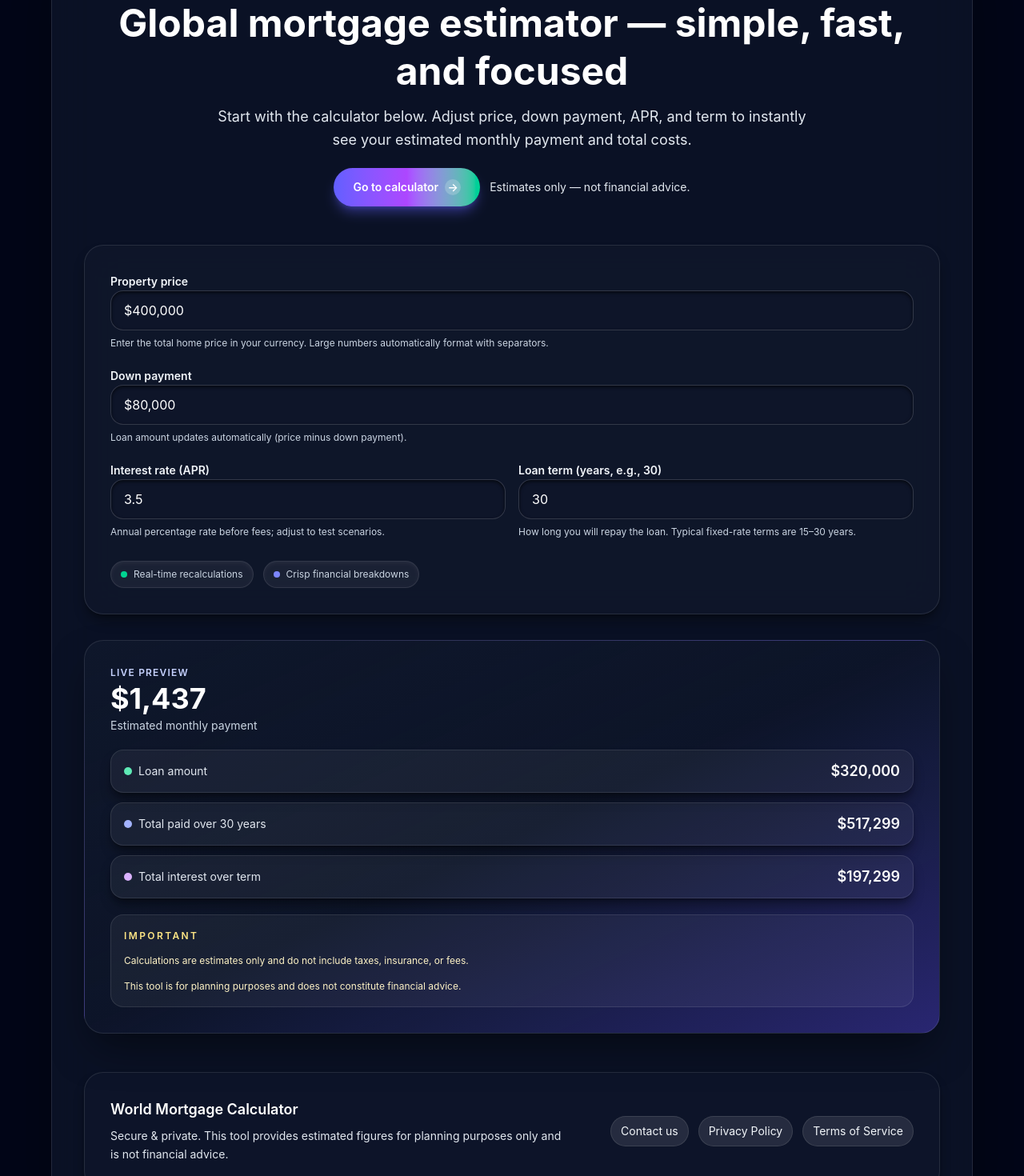
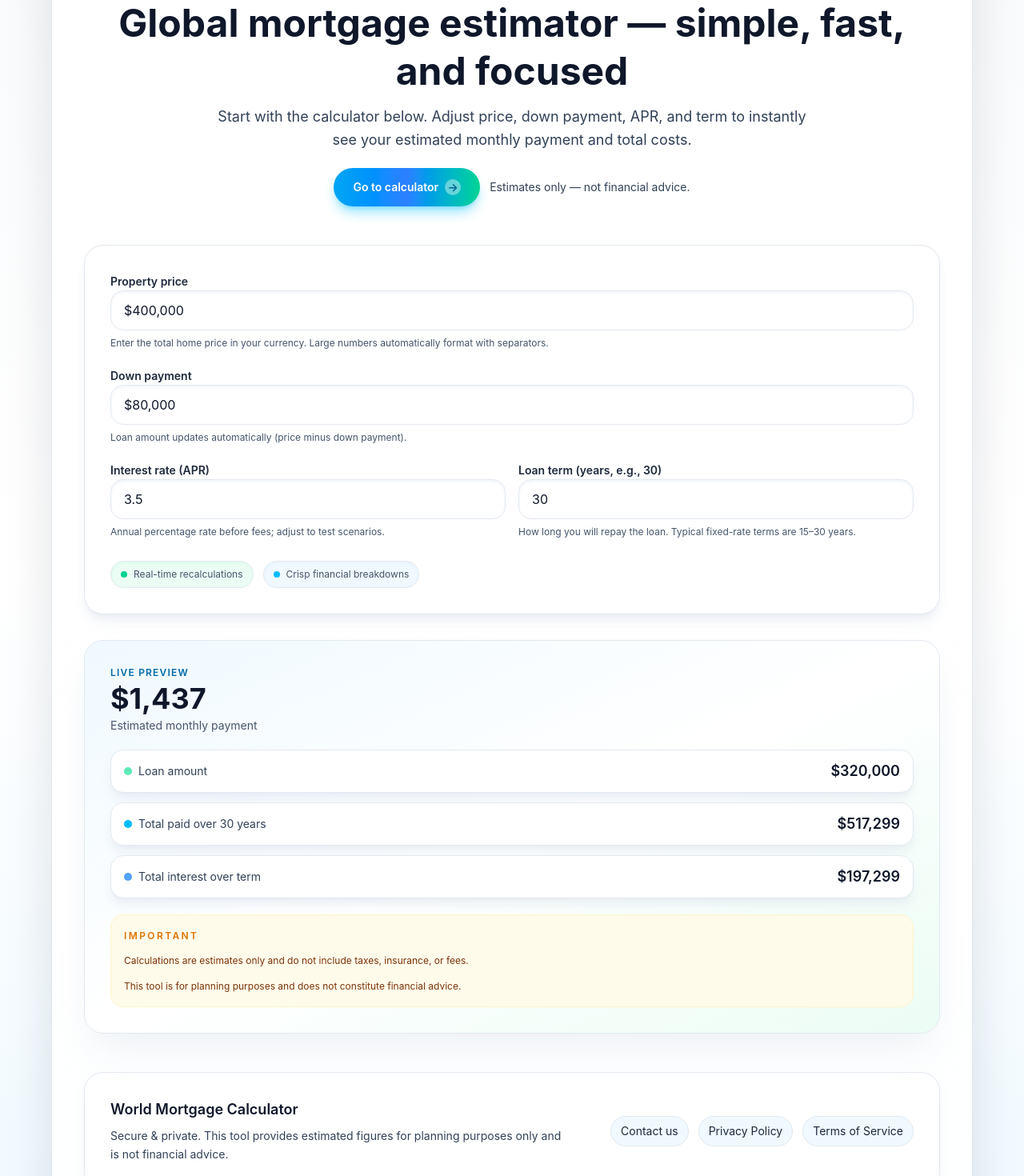
Before and after one commit to alexcanchaya-dotcom/worldmortgagecalc, a Next.js app: page / in a window 1280 px wide. Shown: the part 160-1630 px from the top of the page at 80% size. Built offline with nearby package versions, Linux system fonts and the light colour scheme.

Commit message:
Switch homepage to bright light theme

```diff
--- a/app/page.tsx
+++ b/app/page.tsx
@@ -11,7 +11,7 @@ export default function HomePage() {
   const [loanTerm, setLoanTerm] = useState(30);
 
   const ctaButton =
-    "inline-flex items-center justify-center gap-2 rounded-full px-6 py-3 text-sm font-semibold text-white shadow-lg transition duration-300 focus-visible:outline focus-visible:outline-2 focus-visible:outline-offset-2 focus-visible:outline-emerald-300";
+    "inline-flex items-center justify-center gap-2 rounded-full px-6 py-3 text-sm font-semibold text-white shadow-lg transition duration-300 focus-visible:outline focus-visible:outline-2 focus-visible:outline-offset-2 focus-visible:outline-sky-200";
 
   const loanAmount = Math.max(0, propertyPrice - downPayment);
 
@@ -58,39 +58,39 @@ export default function HomePage() {
   };
 
   return (
-    <main className="min-h-screen bg-slate-950 text-slate-50 px-4 py-12 sm:py-16">
-      <div className="mx-auto flex w-full max-w-6xl flex-col space-y-12 rounded-[28px] border border-white/10 bg-slate-900/70 p-6 shadow-[0_30px_90px_rgba(0,0,0,0.35)] backdrop-blur-xl sm:p-10">
+    <main className="min-h-screen bg-gradient-to-b from-slate-50 via-white to-sky-50 text-slate-900 px-4 py-12 sm:py-16">
+      <div className="mx-auto flex w-full max-w-6xl flex-col space-y-12 rounded-[28px] border border-slate-200 bg-white/90 p-6 shadow-[0_25px_60px_rgba(15,23,42,0.12)] backdrop-blur-xl sm:p-10">
         <header className="flex flex-col gap-5 text-center">
-          <div className="mx-auto inline-flex items-center gap-2 rounded-full border border-white/10 bg-white/10 px-4 py-2 text-xs font-semibold uppercase tracking-[0.18em] text-indigo-100 shadow-inner shadow-white/10">
+          <div className="mx-auto inline-flex items-center gap-2 rounded-full border border-slate-200 bg-sky-50 px-4 py-2 text-xs font-semibold uppercase tracking-[0.18em] text-sky-700 shadow-inner shadow-sky-100">
             World Mortgage Calculator
           </div>
           <div className="space-y-3">
-            <h1 className="text-3xl font-bold leading-tight text-white sm:text-5xl sm:leading-tight">
+            <h1 className="text-3xl font-bold leading-tight text-slate-900 sm:text-5xl sm:leading-tight">
               Global mortgage estimator — simple, fast, and focused
             </h1>
-            <p className="mx-auto max-w-3xl text-base leading-relaxed text-slate-200 sm:text-lg">
+            <p className="mx-auto max-w-3xl text-base leading-relaxed text-slate-700 sm:text-lg">
               Start with the calculator below. Adjust price, down payment, APR, and term to instantly see your estimated monthly payment and total costs.
             </p>
           </div>
           <div className="flex flex-wrap items-center justify-center gap-3">
             <a
               href="#calculator"
-              className={`${ctaButton} h-12 bg-gradient-to-r from-indigo-500 via-purple-500 to-emerald-400 shadow-indigo-500/40 active:scale-[0.99]`}
+              className={`${ctaButton} h-12 bg-gradient-to-r from-sky-500 via-blue-500 to-emerald-400 shadow-sky-400/40 active:scale-[0.99]`}
             >
               Go to calculator
-              <span className="h-5 w-5 rounded-full bg-white/20 backdrop-blur-sm">→</span>
+              <span className="h-5 w-5 rounded-full bg-white/40 text-sky-800 backdrop-blur-sm">→</span>
             </a>
-            <span className="text-sm text-slate-200">
+            <span className="text-sm text-slate-700">
               Estimates only — not financial advice.
             </span>
           </div>
         </header>
 
         <div className="grid gap-8 lg:grid-cols-[1.05fr,0.95fr]" id="calculator">
-          <section className="relative overflow-hidden rounded-3xl border border-white/10 bg-slate-900/80 p-6 shadow-lg shadow-black/40 backdrop-blur-xl sm:p-8">
+          <section className="relative overflow-hidden rounded-3xl border border-slate-200 bg-white p-6 shadow-lg shadow-slate-200/70 backdrop-blur-xl sm:p-8">
             <div className="space-y-5">
               <div className="space-y-2">
-                <label className="text-sm font-semibold text-slate-100" htmlFor="property-price">
+                <label className="text-sm font-semibold text-slate-800" htmlFor="property-price">
                   Property price
                 </label>
                 <div className="space-y-2">
@@ -107,14 +107,14 @@ export default function HomePage() {
                         setPropertyPriceDisplay,
                       )
                     }
-                    className="w-full rounded-2xl border border-white/15 bg-slate-900/60 px-4 py-3 text-base text-white shadow-inner shadow-black/60 outline-none ring-0 transition duration-300 hover:-translate-y-0.5 hover:border-indigo-200/60 hover:shadow-[0_12px_40px_rgba(0,0,0,0.45)] focus:-translate-y-0.5 focus:border-emerald-300/80 focus:ring-4 focus:ring-indigo-500/20"
+                    className="w-full rounded-2xl border border-slate-200 bg-white px-4 py-3 text-base text-slate-900 shadow-inner shadow-slate-100 outline-none ring-0 transition duration-300 hover:-translate-y-0.5 hover:border-sky-300 hover:shadow-[0_12px_30px_rgba(56,189,248,0.18)] focus:-translate-y-0.5 focus:border-emerald-300 focus:ring-4 focus:ring-sky-200"
                   />
-                  <p className="text-xs text-slate-300">Enter the total home price in your currency. Large numbers automatically format with separators.</p>
+                  <p className="text-xs text-slate-600">Enter the total home price in your currency. Large numbers automatically format with separators.</p>
                 </div>
               </div>
 
               <div className="space-y-2">
-                <label className="text-sm font-semibold text-slate-100" htmlFor="down-payment">
+                <label className="text-sm font-semibold text-slate-800" htmlFor="down-payment">
                   Down payment
                 </label>
                 <div className="space-y-2">
@@ -131,15 +131,15 @@ export default function HomePage() {
                         setDownPaymentDisplay,
                       )
                     }
-                    className="w-full rounded-2xl border border-white/15 bg-slate-900/60 px-4 py-3 text-base text-white shadow-inner shadow-black/60 outline-none transition duration-300 hover:-translate-y-0.5 hover:border-indigo-200/60 hover:shadow-[0_12px_40px_rgba(0,0,0,0.45)] focus:-translate-y-0.5 focus:border-emerald-300/80 focus:ring-4 focus:ring-indigo-500/20"
+                    className="w-full rounded-2xl border border-slate-200 bg-white px-4 py-3 text-base text-slate-900 shadow-inner shadow-slate-100 outline-none transition duration-300 hover:-translate-y-0.5 hover:border-sky-300 hover:shadow-[0_12px_30px_rgba(56,189,248,0.18)] focus:-translate-y-0.5 focus:border-emerald-300 focus:ring-4 focus:ring-sky-200"
                   />
-                  <p className="text-xs text-slate-300">Loan amount updates automatically (price minus down payment).</p>
+                  <p className="text-xs text-slate-600">Loan amount updates automatically (price minus down payment).</p>
                 </div>
               </div>
 
               <div className="grid grid-cols-1 gap-4 sm:grid-cols-2">
                 <div className="space-y-2">
-                  <label className="text-sm font-semibold text-slate-100" htmlFor="interest-rate">
+                  <label className="text-sm font-semibold text-slate-800" htmlFor="interest-rate">
                     Interest rate (APR)
                   </label>
                   <input
@@ -150,13 +150,13 @@ export default function HomePage() {
                     placeholder="e.g., 6.25"
                     value={interestRate}
                     onChange={(e) => setInterestRate(Number(e.target.value) || 0)}
-                    className="w-full rounded-2xl border border-white/15 bg-slate-900/60 px-4 py-3 text-base text-white shadow-inner shadow-black/60 outline-none transition duration-300 hover:-translate-y-0.5 hover:border-indigo-200/60 hover:shadow-[0_12px_40px_rgba(0,0,0,0.45)] focus:-translate-y-0.5 focus:border-emerald-300/80 focus:ring-4 focus:ring-indigo-500/20"
+                    className="w-full rounded-2xl border border-slate-200 bg-white px-4 py-3 text-base text-slate-900 shadow-inner shadow-slate-100 outline-none transition duration-300 hover:-translate-y-0.5 hover:border-sky-300 hover:shadow-[0_12px_30px_rgba(56,189,248,0.18)] focus:-translate-y-0.5 focus:border-emerald-300 focus:ring-4 focus:ring-sky-200"
                   />
-                  <p className="text-xs text-slate-300">Annual percentage rate before fees; adjust to test scenarios.</p>
+                  <p className="text-xs text-slate-600">Annual percentage rate before fees; adjust to test scenarios.</p>
                 </div>
 
                 <div className="space-y-2">
-                  <label className="text-sm font-semibold text-slate-100" htmlFor="loan-term">
+                  <label className="text-sm font-semibold text-slate-800" htmlFor="loan-term">
                     Loan term (years, e.g., 30)
                   </label>
                   <input
@@ -166,66 +166,66 @@ export default function HomePage() {
                     placeholder="Loan length in years"
                     value={loanTerm}
                     onChange={(e) => setLoanTerm(Number(e.target.value) || 0)}
-                    className="w-full rounded-2xl border border-white/15 bg-slate-900/60 px-4 py-3 text-base text-white shadow-inner shadow-black/60 outline-none transition duration-300 hover:-translate-y-0.5 hover:border-indigo-200/60 hover:shadow-[0_12px_40px_rgba(0,0,0,0.45)] focus:-translate-y-0.5 focus:border-emerald-300/80 focus:ring-4 focus:ring-indigo-500/20"
+                    className="w-full rounded-2xl border border-slate-200 bg-white px-4 py-3 text-base text-slate-900 shadow-inner shadow-slate-100 outline-none transition duration-300 hover:-translate-y-0.5 hover:border-sky-300 hover:shadow-[0_12px_30px_rgba(56,189,248,0.18)] focus:-translate-y-0.5 focus:border-emerald-300 focus:ring-4 focus:ring-sky-200"
                   />
-                  <p className="text-xs text-slate-300">How long you will repay the loan. Typical fixed-rate terms are 15–30 years.</p>
+                  <p className="text-xs text-slate-600">How long you will repay the loan. Typical fixed-rate terms are 15–30 years.</p>
                 </div>
               </div>
 
-              <div className="flex flex-wrap items-center gap-3 pt-2 text-xs text-slate-300">
-                <span className="inline-flex items-center gap-2 rounded-full border border-white/10 bg-white/5 px-3 py-2 shadow-inner shadow-white/5">
+              <div className="flex flex-wrap items-center gap-3 pt-2 text-xs text-slate-600">
+                <span className="inline-flex items-center gap-2 rounded-full border border-slate-200 bg-emerald-50 px-3 py-2 shadow-inner shadow-emerald-100/60">
                   <span className="h-2 w-2 rounded-full bg-emerald-400" /> Real-time recalculations
                 </span>
-                <span className="inline-flex items-center gap-2 rounded-full border border-white/10 bg-white/5 px-3 py-2 shadow-inner shadow-white/5">
-                  <span className="h-2 w-2 rounded-full bg-indigo-400" /> Crisp financial breakdowns
+                <span className="inline-flex items-center gap-2 rounded-full border border-slate-200 bg-sky-50 px-3 py-2 shadow-inner shadow-sky-100/60">
+                  <span className="h-2 w-2 rounded-full bg-sky-400" /> Crisp financial breakdowns
                 </span>
               </div>
             </div>
           </section>
 
-          <section className="relative overflow-hidden rounded-3xl border border-white/10 bg-gradient-to-br from-slate-900 via-slate-900/70 to-indigo-900/80 p-6 shadow-2xl shadow-black/50 sm:p-8">
+          <section className="relative overflow-hidden rounded-3xl border border-slate-200 bg-gradient-to-br from-sky-50 via-white to-emerald-50 p-6 shadow-2xl shadow-slate-200/70 sm:p-8">
             <div className="relative space-y-5">
               <div className="flex items-center justify-between">
                 <div className="space-y-1">
-                  <p className="text-xs font-semibold uppercase tracking-widest text-indigo-200">Live preview</p>
-                  <p className="text-3xl font-bold text-white sm:text-4xl">
+                  <p className="text-xs font-semibold uppercase tracking-widest text-sky-700">Live preview</p>
+                  <p className="text-3xl font-bold text-slate-900 sm:text-4xl">
                     {formatCurrency(monthlyPayment || 0)}
                   </p>
-                  <p className="text-sm text-slate-300">Estimated monthly payment</p>
+                  <p className="text-sm text-slate-600">Estimated monthly payment</p>
                 </div>
               </div>
 
-              <div className="grid gap-3 text-sm text-slate-100">
-                <div className="rounded-2xl border border-white/10 bg-white/5 px-4 py-3 shadow-lg shadow-black/40">
+              <div className="grid gap-3 text-sm text-slate-800">
+                <div className="rounded-2xl border border-slate-200 bg-white px-4 py-3 shadow-lg shadow-slate-200/70">
                   <div className="flex items-center justify-between">
-                    <span className="flex items-center gap-2 text-slate-200">
+                    <span className="flex items-center gap-2 text-slate-700">
                       <span className="h-2.5 w-2.5 rounded-full bg-emerald-300" /> Loan amount
                     </span>
-                    <span className="text-lg font-semibold text-white">{formatCurrency(loanAmount)}</span>
+                    <span className="text-lg font-semibold text-slate-900">{formatCurrency(loanAmount)}</span>
                   </div>
                 </div>
 
-                <div className="rounded-2xl border border-white/10 bg-white/5 px-4 py-3 shadow-lg shadow-black/40">
+                <div className="rounded-2xl border border-slate-200 bg-white px-4 py-3 shadow-lg shadow-slate-200/70">
                   <div className="flex items-center justify-between">
-                    <span className="flex items-center gap-2 text-slate-200">
-                      <span className="h-2.5 w-2.5 rounded-full bg-indigo-300" /> Total paid over {loanTerm} years
+                    <span className="flex items-center gap-2 text-slate-700">
+                      <span className="h-2.5 w-2.5 rounded-full bg-sky-400" /> Total paid over {loanTerm} years
                     </span>
-                    <span className="text-lg font-semibold text-white">{formatCurrency(totalPaid || 0)}</span>
+                    <span className="text-lg font-semibold text-slate-900">{formatCurrency(totalPaid || 0)}</span>
                   </div>
                 </div>
 
-                <div className="rounded-2xl border border-white/10 bg-white/5 px-4 py-3 shadow-lg shadow-black/40">
+                <div className="rounded-2xl border border-slate-200 bg-white px-4 py-3 shadow-lg shadow-slate-200/70">
                   <div className="flex items-center justify-between">
-                    <span className="flex items-center gap-2 text-slate-200">
-                      <span className="h-2.5 w-2.5 rounded-full bg-purple-300" /> Total interest over term
+                    <span className="flex items-center gap-2 text-slate-700">
+                      <span className="h-2.5 w-2.5 rounded-full bg-blue-400" /> Total interest over term
                     </span>
-                    <span className="text-lg font-semibold text-white">{formatCurrency(totalInterest || 0)}</span>
+                    <span className="text-lg font-semibold text-slate-900">{formatCurrency(totalInterest || 0)}</span>
                   </div>
                 </div>
               </div>
 
-              <div className="space-y-3 rounded-2xl border border-white/10 bg-white/5 p-4 text-xs leading-relaxed text-amber-100">
-                <p className="font-semibold uppercase tracking-[0.2em] text-amber-200">Important</p>
+              <div className="space-y-3 rounded-2xl border border-amber-100 bg-amber-50 p-4 text-xs leading-relaxed text-amber-900">
+                <p className="font-semibold uppercase tracking-[0.2em] text-amber-600">Important</p>
                 <p>Calculations are estimates only and do not include taxes, insurance, or fees.</p>
                 <p>This tool is for planning purposes and does not constitute financial advice.</p>
               </div>
@@ -233,21 +233,21 @@ export default function HomePage() {
           </section>
         </div>
 
-        <footer className="flex flex-col gap-4 rounded-3xl border border-white/10 bg-slate-900/70 p-6 text-sm text-slate-100 shadow-lg shadow-black/40 sm:flex-row sm:items-center sm:justify-between sm:p-8">
+        <footer className="flex flex-col gap-4 rounded-3xl border border-slate-200 bg-white p-6 text-sm text-slate-700 shadow-lg shadow-slate-200/70 sm:flex-row sm:items-center sm:justify-between sm:p-8">
           <div className="space-y-2">
-            <h4 className="text-lg font-semibold text-white">World Mortgage Calculator</h4>
-            <p className="max-w-xl leading-relaxed text-slate-200">
+            <h4 className="text-lg font-semibold text-slate-900">World Mortgage Calculator</h4>
+            <p className="max-w-xl leading-relaxed text-slate-700">
               Secure & private. This tool provides estimated figures for planning purposes only and is not financial advice.
             </p>
           </div>
           <div className="flex flex-wrap items-center gap-3 text-sm">
-            <a className="rounded-full border border-white/10 bg-white/10 px-3 py-2 transition hover:-translate-y-0.5 hover:border-emerald-200/60 hover:text-white" href="mailto:hello@worldmortgagecalc.com">
+            <a className="rounded-full border border-slate-200 bg-sky-50 px-3 py-2 text-slate-800 transition hover:-translate-y-0.5 hover:border-sky-300 hover:text-slate-900" href="mailto:hello@worldmortgagecalc.com">
               Contact us
             </a>
-            <a className="rounded-full border border-white/10 bg-white/10 px-3 py-2 transition hover:-translate-y-0.5 hover:border-emerald-200/60 hover:text-white" href="#privacy">
+            <a className="rounded-full border border-slate-200 bg-sky-50 px-3 py-2 text-slate-800 transition hover:-translate-y-0.5 hover:border-sky-300 hover:text-slate-900" href="#privacy">
               Privacy Policy
             </a>
-            <a className="rounded-full border border-white/10 bg-white/10 px-3 py-2 transition hover:-translate-y-0.5 hover:border-emerald-200/60 hover:text-white" href="#terms">
+            <a className="rounded-full border border-slate-200 bg-sky-50 px-3 py-2 text-slate-800 transition hover:-translate-y-0.5 hover:border-sky-300 hover:text-slate-900" href="#terms">
               Terms of Service
             </a>
           </div>
```
